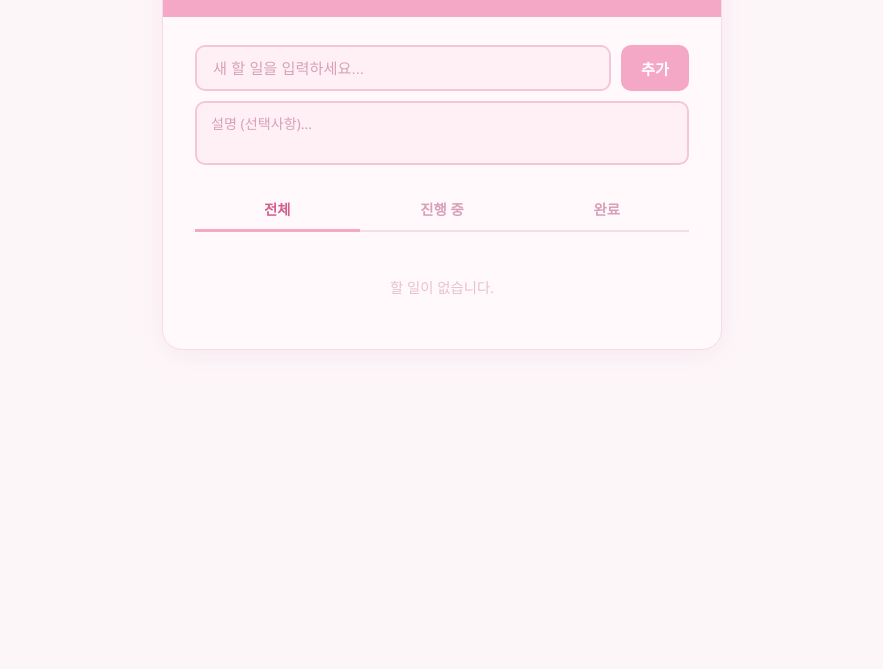
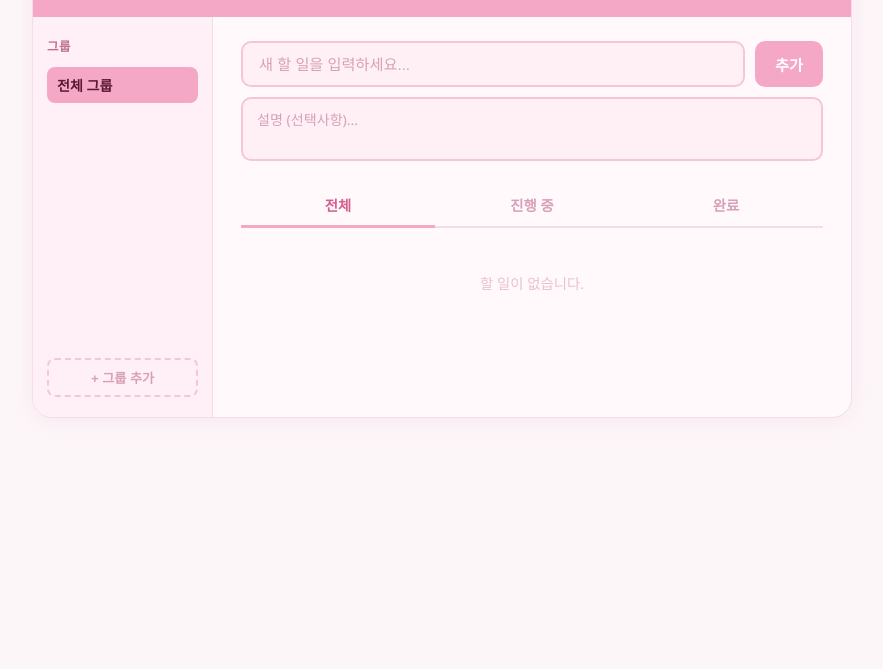
Before and after one commit to jinee7609/todo_list, a plain HTML site: page index.html in a window 1280 px wide. Shown: the part 131-800 px from the top of the page, without its empty margins (198-1081 px from the left). Drawn offline with Linux system fonts and the light colour scheme.

Commit message:
feat: 그룹 사이드바 및 그룹 관리 추가

```diff
--- a/index.html
+++ b/index.html
@@ -12,8 +12,15 @@
       <h1>TODO-List</h1>
       <p class="subtitle">오늘의 할일을 입력하세요</p>
     </div>
+    <div class="main-layout">
 
-    <div class="body-area">
+      <aside class="sidebar">
+        <div class="sidebar-title">그룹</div>
+        <ul id="groupList"></ul>
+        <button id="addGroupBtn">+ 그룹 추가</button>
+      </aside>
+
+      <div class="content-area">
         <div class="input-row">
           <input type="text" id="taskInput" placeholder="새 할 일을 입력하세요..." />
           <button id="addBtn">추가</button>
@@ -33,8 +40,9 @@
 
         <ul class="todo-list" id="todoList"></ul>
       </div>
+
     </div>
-
+  </div>
   <script src="script.js"></script>
 </body>
 </html>
--- a/script.js
+++ b/script.js
@@ -1,5 +1,7 @@
 let todos = [];
+let groups = [];
 let currentTab = 'all';
+let selectedGroupId = null;
 let selectedIds = new Set();
 
 const taskInput = document.getElementById('taskInput');
@@ -10,6 +12,53 @@ const tabBtns = document.querySelectorAll('.tab-btn');
 const deleteBar = document.getElementById('deleteBar');
 const deleteSelectedBtn = document.getElementById('deleteSelectedBtn');
 const selectedCountEl = document.getElementById('selectedCount');
+const groupListEl = document.getElementById('groupList');
+const addGroupBtn = document.getElementById('addGroupBtn');
+
+// ── 그룹 관리 ──
+function renderGroups() {
+  groupListEl.innerHTML = '';
+
+  const allLi = document.createElement('li');
+  allLi.className = 'group-item' + (selectedGroupId === null ? ' active' : '');
+  allLi.textContent = '전체 그룹';
+  allLi.addEventListener('click', () => { selectedGroupId = null; renderGroups(); render(); });
+  groupListEl.appendChild(allLi);
+
+  groups.forEach(g => {
+    const li = document.createElement('li');
+    li.className = 'group-item' + (selectedGroupId === g.id ? ' active' : '');
+
+    const nameSpan = document.createElement('span');
+    nameSpan.textContent = g.name;
+    li.addEventListener('click', () => { selectedGroupId = g.id; renderGroups(); render(); });
+
+    const delBtn = document.createElement('button');
+    delBtn.className = 'group-delete-btn';
+    delBtn.textContent = '×';
+    delBtn.title = '그룹 삭제';
+    delBtn.addEventListener('click', e => { e.stopPropagation(); deleteGroup(g.id); });
+
+    li.append(nameSpan, delBtn);
+    groupListEl.appendChild(li);
+  });
+}
+
+function addGroup() {
+  const name = prompt('새 그룹 이름을 입력하세요');
+  if (!name || !name.trim()) return;
+  groups.push({ id: Date.now(), name: name.trim() });
+  renderGroups();
+}
+
+function deleteGroup(id) {
+  if (!confirm('그룹을 삭제하면 해당 그룹의 항목이 그룹 없음으로 변경됩니다. 삭제할까요?')) return;
+  groups = groups.filter(g => g.id !== id);
+  todos = todos.map(t => t.groupId === id ? { ...t, groupId: null } : t);
+  if (selectedGroupId === id) selectedGroupId = null;
+  renderGroups();
+  render();
+}
 
 function addTask() {
   const text = taskInput.value.trim();
@@ -148,6 +197,7 @@ function render() {
 addBtn.addEventListener('click', addTask);
 taskInput.addEventListener('keydown', e => { if (e.key === 'Enter') addTask(); });
 deleteSelectedBtn.addEventListener('click', deleteSelected);
+addGroupBtn.addEventListener('click', addGroup);
 
 tabBtns.forEach(btn => {
   btn.addEventListener('click', () => {
@@ -158,4 +208,5 @@ tabBtns.forEach(btn => {
   });
 });
 
+renderGroups();
 render();
--- a/style.css
+++ b/style.css
@@ -18,7 +18,7 @@ body {
   border-radius: 20px;
   box-shadow: 0 4px 24px rgba(220, 180, 200, 0.18);
   width: 100%;
-  max-width: 560px;
+  max-width: 820px;
   padding: 0;
   height: fit-content;
   border: 1px solid #f5dce8;
@@ -47,44 +47,116 @@ h1 {
   margin-bottom: 0;
 }
 
-.body-area {
-  padding: 28px 32px;
+/* ── 레이아웃 ── */
+.main-layout {
+  display: flex;
+  min-height: 400px;
 }
 
+/* ── 사이드바 ── */
+.sidebar {
+  width: 180px;
+  flex-shrink: 0;
+  background: #fef0f6;
+  border-right: 1px solid #f5dce8;
+  padding: 20px 14px;
+  display: flex;
+  flex-direction: column;
+  gap: 6px;
+}
+
+.sidebar-title {
+  font-size: 0.78rem;
+  font-weight: 700;
+  color: #c07090;
+  text-transform: uppercase;
+  letter-spacing: 0.5px;
+  margin-bottom: 6px;
+}
+
+#groupList {
+  list-style: none;
+  display: flex;
+  flex-direction: column;
+  gap: 4px;
+  flex: 1;
+}
+
+.group-item {
+  display: flex;
+  align-items: center;
+  justify-content: space-between;
+  padding: 8px 10px;
+  border-radius: 8px;
+  font-size: 0.88rem;
+  color: #7a4060;
+  cursor: pointer;
+  transition: background 0.15s;
+}
+
+.group-item:hover {
+  background: #ffe4f0;
+}
+
+.group-item.active {
+  background: #f4a8c6;
+  color: #5a1a35;
+  font-weight: 600;
+}
+
+.group-item span {
+  flex: 1;
+  overflow: hidden;
+  text-overflow: ellipsis;
+  white-space: nowrap;
+}
+
+.group-delete-btn {
+  background: none;
+  border: none;
+  color: #e8c0d0;
+  font-size: 1rem;
+  cursor: pointer;
+  padding: 0 2px;
+  line-height: 1;
+  flex-shrink: 0;
+  transition: color 0.15s;
+}
+
+.group-delete-btn:hover {
+  color: #f07090;
+}
+
+#addGroupBtn {
+  background: none;
+  border: 2px dashed #f5c6d8;
+  border-radius: 8px;
+  color: #d8a0b8;
+  font-size: 0.82rem;
+  font-weight: 600;
+  padding: 8px 0;
+  cursor: pointer;
+  transition: border-color 0.2s, color 0.2s;
+  width: 100%;
+}
+
+#addGroupBtn:hover {
+  border-color: #f4a8c6;
+  color: #b06080;
+}
+
+/* ── 콘텐츠 영역 ── */
+.content-area {
+  flex: 1;
+  padding: 24px 28px;
+  min-width: 0;
+}
+
+/* ── 입력 폼 ── */
 .input-row {
   display: flex;
   gap: 10px;
   margin-bottom: 10px;
-}
-
-#descInput {
-  width: 100%;
-  padding: 10px 14px;
-  border: 2px solid #f5c6d8;
-  border-radius: 10px;
-  font-size: 0.88rem;
-  color: #7a4060;
-  background: #fff0f6;
-  outline: none;
-  resize: none;
-  height: 64px;
-  font-family: inherit;
-  margin-bottom: 18px;
-  transition: border-color 0.2s;
-}
-
-#descInput:focus {
-  border-color: #f0a0c0;
-}
-
-#descInput::placeholder {
-  color: #d8a0b8;
-}
-
-.desc {
-  font-size: 0.78rem;
-  color: #b090a8;
-  word-break: break-word;
 }
 
 .input-row input {
@@ -128,6 +200,31 @@ h1 {
   transform: scale(0.97);
 }
 
+#descInput {
+  width: 100%;
+  padding: 10px 14px;
+  border: 2px solid #f5c6d8;
+  border-radius: 10px;
+  font-size: 0.88rem;
+  color: #7a4060;
+  background: #fff0f6;
+  outline: none;
+  resize: none;
+  height: 64px;
+  font-family: inherit;
+  margin-bottom: 18px;
+  transition: border-color 0.2s;
+}
+
+#descInput:focus {
+  border-color: #f0a0c0;
+}
+
+#descInput::placeholder {
+  color: #d8a0b8;
+}
+
+/* ── 탭 ── */
 .tabs {
   display: flex;
   border-bottom: 2px solid #f5dce8;
@@ -157,6 +254,7 @@ h1 {
   color: #b06080;
 }
 
+/* ── 할일 목록 ── */
 .todo-list {
   list-style: none;
   display: flex;
@@ -174,7 +272,7 @@ h1 {
 
 .todo-item {
   display: flex;
-  align-items: center;
+  align-items: flex-start;
   gap: 12px;
   padding: 14px 16px;
   background: #fff0f6;
@@ -198,13 +296,15 @@ h1 {
   accent-color: #88ccaa;
   cursor: pointer;
   flex-shrink: 0;
+  margin-top: 2px;
 }
 
 .text-wrap {
   flex: 1;
   display: flex;
   flex-direction: column;
-  gap: 2px;
+  gap: 3px;
+  min-width: 0;
 }
 
 .todo-item .text {
@@ -216,6 +316,12 @@ h1 {
 .todo-item.done .text {
   text-decoration: line-through;
   color: #c0a0b0;
+}
+
+.desc {
+  font-size: 0.78rem;
+  color: #b090a8;
+  word-break: break-word;
 }
 
 .completed-at {
@@ -252,8 +358,10 @@ h1 {
   accent-color: #f4a8c6;
   cursor: pointer;
   flex-shrink: 0;
+  margin-top: 2px;
 }
 
+/* ── 선택 삭제 바 ── */
 .delete-bar {
   display: flex;
   align-items: center;
```
Lines whose indentation alone changed are shown as unchanged.
